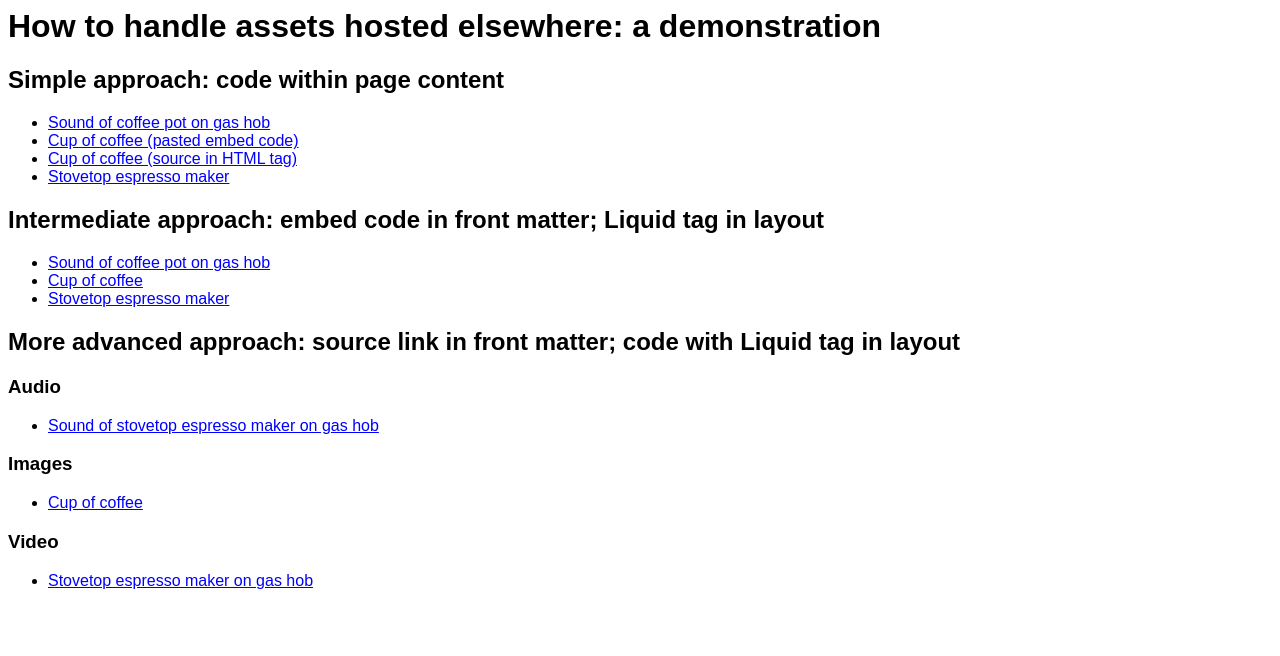
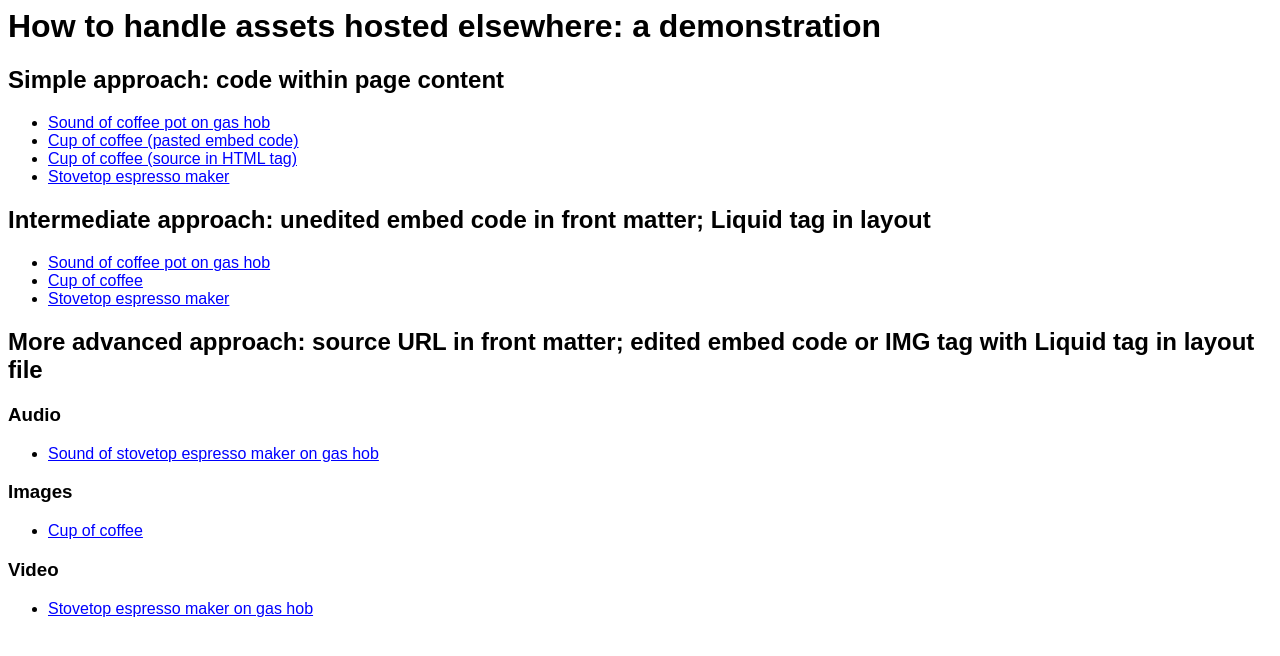
Before and after one commit to daniel-allington/asset-demo, a Jekyll site: the page built from index.md, in a window 1280 px wide. Shown: the top 656 px of the page. Built offline with Jekyll 4.4.1, drawn with Linux system fonts in a browser that asks for light colours.

Commit message:
Clearer explanation in section headings

```diff
--- a/index.md
+++ b/index.md
@@ -12,7 +12,7 @@ layout: default
 {% endfor %}
 </ul>
 
-## Intermediate approach: embed code in front matter; Liquid tag in layout
+## Intermediate approach: unedited embed code in front matter; Liquid tag in layout
 
 <ul>
 {% for page in site.intermediate %}
@@ -20,7 +20,7 @@ layout: default
 {% endfor %}
 </ul>
 
-## More advanced approach: source link in front matter; code with Liquid tag in layout
+## More advanced approach: source URL in front matter; edited embed code or IMG tag with Liquid tag in layout file
 
 ### Audio
 <ul>
```
